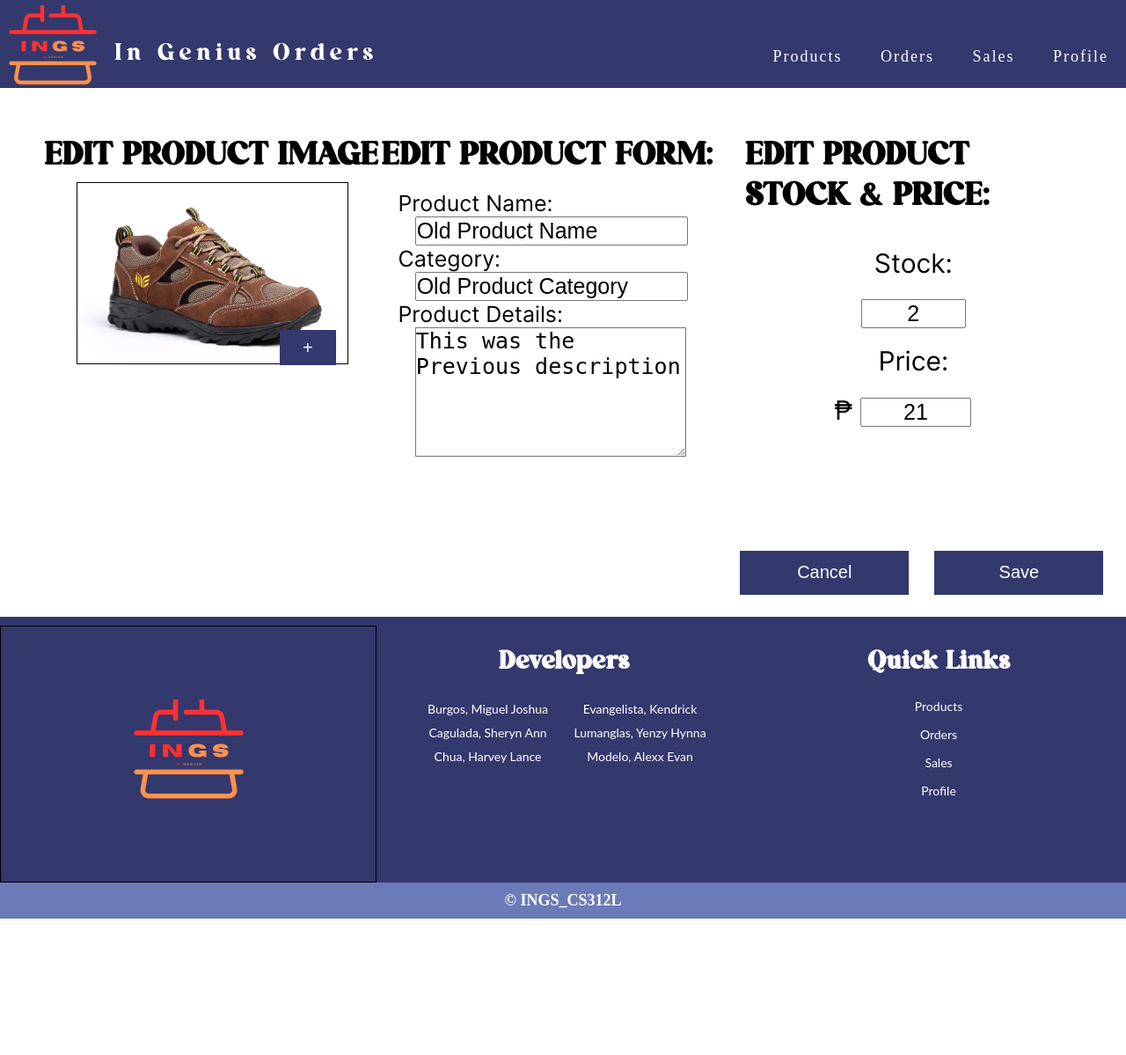
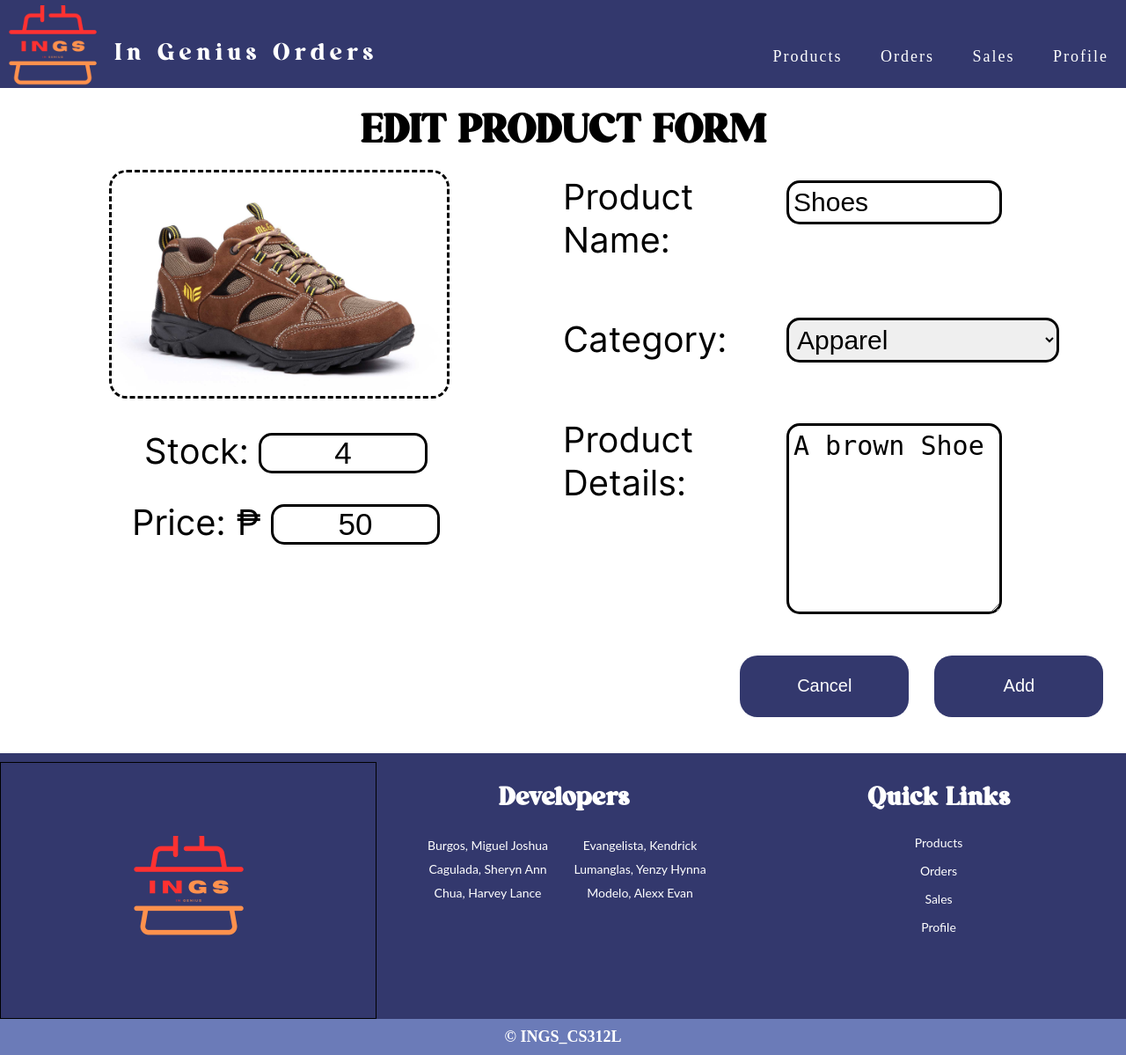
Before and after one commit to Ken-Ds/e-commerce-website-js, a PHP site: page /html/edit-product.html in a window 1280 px wide. Shown: the whole page at 88% size. Before the commit the page ends 1044 px from the top, so only its background shows below. Run offline with PHP 8.4, Linux system fonts and the light colour scheme.

Commit message:
Fixed the edit and add product pages

```diff
--- a/html/edit-product.html
+++ b/html/edit-product.html
@@ -1,50 +1,70 @@
 <!DOCTYPE html>
 <html>
     <head>
-        <title>INGS Edit Product</title>
+        <title>INGS Add Product</title>
         <meta charset="UTF-8">
         <meta name="viewport" content="width=device-width, initial-scale=1.0">
         <link href="../style/style.css" rel="stylesheet" >
     </head>
     <body>
 
-        <section class="add-product-body">
-            <div class="left-side">
-                <h1>EDIT PRODUCT IMAGE</h1>
-                <div class="image">
-                    <button class="image-button" type="button" onclick="">+</button>
-                    <img src="..//style/img/sample-prod.jpg" alt="">
+        <form class="add-product-body">
+            <h1 style="text-align: center;">EDIT PRODUCT FORM</h1>
+            <div class="sides">
+                <div class="left-side">
+
+                    <div class="image">
+                        <img src="..//style/img/sample-prod.jpg" alt="Upload Photo">
+
+                        <div class="stock-and-price">
+                            <p>Stock: <input type="text" value="4" placeholder="0"></p>
+                            <p>Price: ₱ <input type="text" value="50" placeholder="0.00"></p>
+                        </div>
+
+                    </div>
+
                 </div>
 
+                <div class="right-side">
+                    <div class="detail">
+                        <div class="lft">
+                            <p>Product Name: </p>
+                        </div>
+                        <div class="rgt">
+                            <input type="text" value="Shoes" placeholder="Enter Product Name">
+                        </div>
+                    </div>
+                    <div class="detail">
+                        <div class="lft">
+                            <p>Category: </p>
+                        </div>
+                        <div class="rgt">
+                            <select name="" id="">
+                                <option value="" disabled selected>--Choose Category--</option>
+                                <option value="Apparel" selected>Apparel</option>
+                                <option value="Food">Food</option>
+                                <option value="Accessory">Accessory</option>
+                            </select>
+                        </div>
+                    </div>
+                    <div class="detail">
+                        <div class="lft">
+                            <p>Product Details: </p>
+                        </div>
+                        <div class="rgt">
+                            <textarea name="Product Details" class="detail-box" rows="5" placeholder="Add Description...">A brown Shoe</textarea>
+                        </div>
+                    </div>
+                </div>
             </div>
 
-            <div class="middle">
-                <h1>EDIT PRODUCT FORM: </h1>
-                <form>
-                    <p>Product Name:</p>
-                    <input type="text" value="Old Product Name" placeholder="Enter Product Name">
-                    <p>Category:</p>
-                    <input type="text" value="Old Product Category" placeholder="Enter Product Category">
-                    <p>Product Details:</p>
-                    <textarea name="Product Details" class="detail-box" rows="5" placeholder="Add Description...">This was the Previous description</textarea>
-                </form>
+            <div class="add-product-buttons-section">
+                <button class="button" type="button" onclick="location.href='view-product.html'">Cancel</button>
+                <button class="button" type="button" onclick="">Add</button>
             </div>
+        </form>
 
-            <div class="right-side">
-                <h1>EDIT PRODUCT STOCK & PRICE:</h1>
-                <form>
-                    <p>Stock: </p>
-                    <p><input type="text" value="2" placeholder="0"></p>
-                    <p>Price: </p>
-                    <p style="margin-left: -25px;">₱ <input type="text" value="21" placeholder="0.00"></p>
-                </form>
-            </div>
-        </section>
 
-        <section class="add-product-buttons-section">
-            <button class="button" type="button" onclick="location.href='view-product.html'">Cancel</button>
-            <button class="button" type="button" onclick="">Save</button>
-        </section>
 
 
          <!--Navigation Bar-->
--- a/style/style.css
+++ b/style/style.css
@@ -478,109 +478,148 @@ footer{
 }
 
 .add-product-body {
+    display: inline;
     padding: 50px;
-    display: flex;
-    height: 400px;
+    height: auto;
     width: auto;
 }
 
+.add-product-body .sides{
+    display: flex;
+    height: auto;
+}
+
 .add-product-body .left-side {
+    text-align: center;
     height: auto;
-    width: 35%;
+    width: 50%;
     float: left;
+    padding-bottom: 5%;
 }
 
 .add-product-body h1 {
-    font-size: 40px;
+    font-size: 50px;
     font-family: retrograde;
 }
 
 
 .add-product-body img {
     margin-top: 3%;
-    width: 80%;
-    border: 1px solid black;
-}
-
-.add-product-body .image {
-    text-align: center;
-    height: 100%;
-    width: 100%;
-}
-
-.add-product-body .image-button {
-    position: absolute;
-    z-index: 2;
-    margin-top: 14%;
-    margin-left: 18%;
-    background-color: var(--primary-color);
-    color:white;
-    font-size: 20px;
-    border: 0;
-    height: 5%;
-    width: 5%;
-}
-
-.add-product-body .image-button:hover {
-    background-color: var(--secondary-color);
-}
-
-.add-product-body .middle{
-    height: auto;
-    width: 35%;
-    float: left;
-    margin-right: 15px;
-}
-
-.add-product-body form {
-    margin-top: 20px;
-}
-
-.add-product-body .middle p {
-    font-size: 25px;
-    padding-left: 5%;
-    font-family: Inter;
-}
-
-.add-product-body .middle input {
-    font-size: 25px;
-    width: 80%;
-    margin-left: 10%;
-}
-.add-product-body .middle .detail-box {
-    margin-left: 10%;
-    background-color: white;
-    height: 50%;
-    font-size: 25px;
-    width: 80%;
-    height: 90%;
-}
-
-.add-product-body .middle .product-details {
-    width: 100%;
-    height: 100%;
-}
-
-.add-product-body .right-side {
-    height: auto;
-    width: 35%;
-    float: left;
-    margin-left: 15px;
-}
-
-.add-product-body .right-side p {
-    text-align: center;
-    font-size: 30px;
-    padding-top: 5%;
-    font-family: Inter;
-
-}
-
-.add-product-body .right-side input {
-    font-size: 25px;
+    width: 60%;
+    height: 60%;
+    border: 3px dashed black;
+    border-radius: 20px;
+    transition: 0.3s;
+    cursor: pointer;
+}
+
+.add-product-body img:hover {
+    transform: scale(1.05);
+}
+
+.add-product-body .stock-and-price input {
+    font-size: 35px;
     width: 30%;
     text-align: center;
-}
+    outline: none;
+    border: 3px solid black;
+    border-radius: 15px;
+
+}
+
+.add-product-body .stock-and-price input:hover, .add-product-body .stock-and-price input:focus {
+    border-color: #977dfd;
+}
+
+.add-product-body .stock-and-price {
+    height: auto;
+    width: auto;
+    margin-left: 15px;
+
+}
+
+.add-product-body .stock-and-price p {
+    font-size: 40px;
+    padding-top: 5%;
+    font-family: Inter;
+}
+
+.add-product-body .right-side{
+    margin-top: 20px;
+    height: auto;
+    width: 50%;
+    float: right;
+    padding: 5px;
+}
+
+.add-product-body .right-side .detail{
+    padding-bottom: 10%;
+    display: flex;
+    height: auto;
+}
+
+.add-product-body .right-side .lft{
+    width: 40%;
+    float: left;
+}
+
+.add-product-body .right-side .rgt{
+    width: 60%;
+    float: right;
+}
+
+.add-product-body .right-side .rgt select{
+    font-size: 30px;
+    outline: none;
+    border: 3px solid black;
+    border-radius: 15px;
+    padding: 5px;
+}
+
+.add-product-body .right-side .rgt select:hover, .add-product-body .right-side .rgt select:focus{
+    border-color: #977dfd;
+}
+
+.add-product-body .right-side p{
+    font-size: 40px;
+    font-family: Inter;
+}
+
+.add-product-body .right-side input {
+    padding: 5px;
+    margin-top: 6px;
+    font-size: 30px;
+    width: 60%;
+    outline: none;
+    border: 3px solid black;
+    border-radius: 15px;
+}
+
+.add-product-body .right-side input:hover, .add-product-body .right-side input:focus {
+    border-color: #977dfd;
+}
+
+.add-product-body .right-side .detail-box {
+    margin-top: 6px;
+    padding: 5px;
+    background-color: white;
+    font-size: 30px;
+    width: 60%;
+    height: 100%;
+    outline: none;
+    border: 3px solid black;
+    border-radius: 15px;
+}
+
+.add-product-body .right-side .detail-box:hover,  .add-product-body .right-side .detail-box:focus{
+    border-color: #977dfd;
+}
+
+.add-product-body .right-side .product-details {
+    width: 100%;
+    height: 100%;
+}
+
 
 .add-product-buttons-section {
     height: auto;
@@ -590,15 +629,15 @@ footer{
 .add-product-buttons-section .button {
     position: relative;
     z-index: 2;
-    margin-top: 2%;
     margin-bottom: 2%;
     margin-right: 2%;
     background-color: var(--primary-color);
     color:white;
     font-size: 20px;
     border: 0;
-    height: 50px;
+    height: 70px;
     width: 15%;
+    border-radius: 20px;
 }
 
 .add-product-buttons-section .button:hover {
@@ -1183,134 +1222,6 @@ footer{
 }
 
 .to-edit:hover {
-    background-color: var(--secondary-color);
-}
-
-.add-product-body {
-    padding: 50px;
-    display: flex;
-    height: 400px;
-    width: auto;
-}
-
-.add-product-body .left-side {
-    height: auto;
-    width: 35%;
-    float: left;
-}
-
-.add-product-body h1 {
-    font-size: 40px;
-    font-family: retrograde;
-}
-
-
-.add-product-body img {
-    margin-top: 3%;
-    width: 80%;
-    border: 1px solid black;
-}
-
-.add-product-body .image {
-    text-align: center;
-    height: 100%;
-    width: 100%;
-}
-
-.add-product-body .image-button {
-    position: absolute;
-    z-index: 2;
-    margin-top: 14%;
-    margin-left: 18%;
-    background-color: var(--primary-color);
-    color:white;
-    font-size: 20px;
-    border: 0;
-    height: 5%;
-    width: 5%;
-}
-
-.add-product-body .image-button:hover {
-    background-color: var(--secondary-color);
-}
-
-.add-product-body .middle{
-    height: auto;
-    width: 35%;
-    float: left;
-    margin-right: 15px;
-}
-
-.add-product-body form {
-    margin-top: 20px;
-}
-
-.add-product-body .middle p {
-    font-size: 25px;
-    padding-left: 5%;
-    font-family: Inter;
-}
-
-.add-product-body .middle input {
-    font-size: 25px;
-    width: 80%;
-    margin-left: 10%;
-}
-.add-product-body .middle .detail-box {
-    margin-left: 10%;
-    background-color: white;
-    height: 50%;
-    font-size: 25px;
-    width: 80%;
-    height: 90%;
-}
-
-.add-product-body .middle .product-details {
-    width: 100%;
-    height: 100%;
-}
-
-.add-product-body .right-side {
-    height: auto;
-    width: 35%;
-    float: left;
-    margin-left: 15px;
-}
-
-.add-product-body .right-side p {
-    text-align: center;
-    font-size: 30px;
-    padding-top: 5%;
-    font-family: Inter;
-
-}
-
-.add-product-body .right-side input {
-    font-size: 25px;
-    width: 30%;
-    text-align: center;
-}
-
-.add-product-buttons-section {
-    height: auto;
-    text-align: right;
-}
-
-.add-product-buttons-section .button {
-    position: relative;
-    z-index: 2;
-    margin-top: 2%;
-    margin-bottom: 2%;
-    margin-right: 2%;
-    background-color: var(--primary-color);
-    color:white;
-    font-size: 20px;
-    border: 0;
-    height: 50px;
-    width: 15%;
-}
-
-.add-product-buttons-section .button:hover {
     background-color: var(--secondary-color);
 }
 
```
Also changed, not shown: html/add-product.html (+46 -24 lines), style/img/upload-img.png (added).
